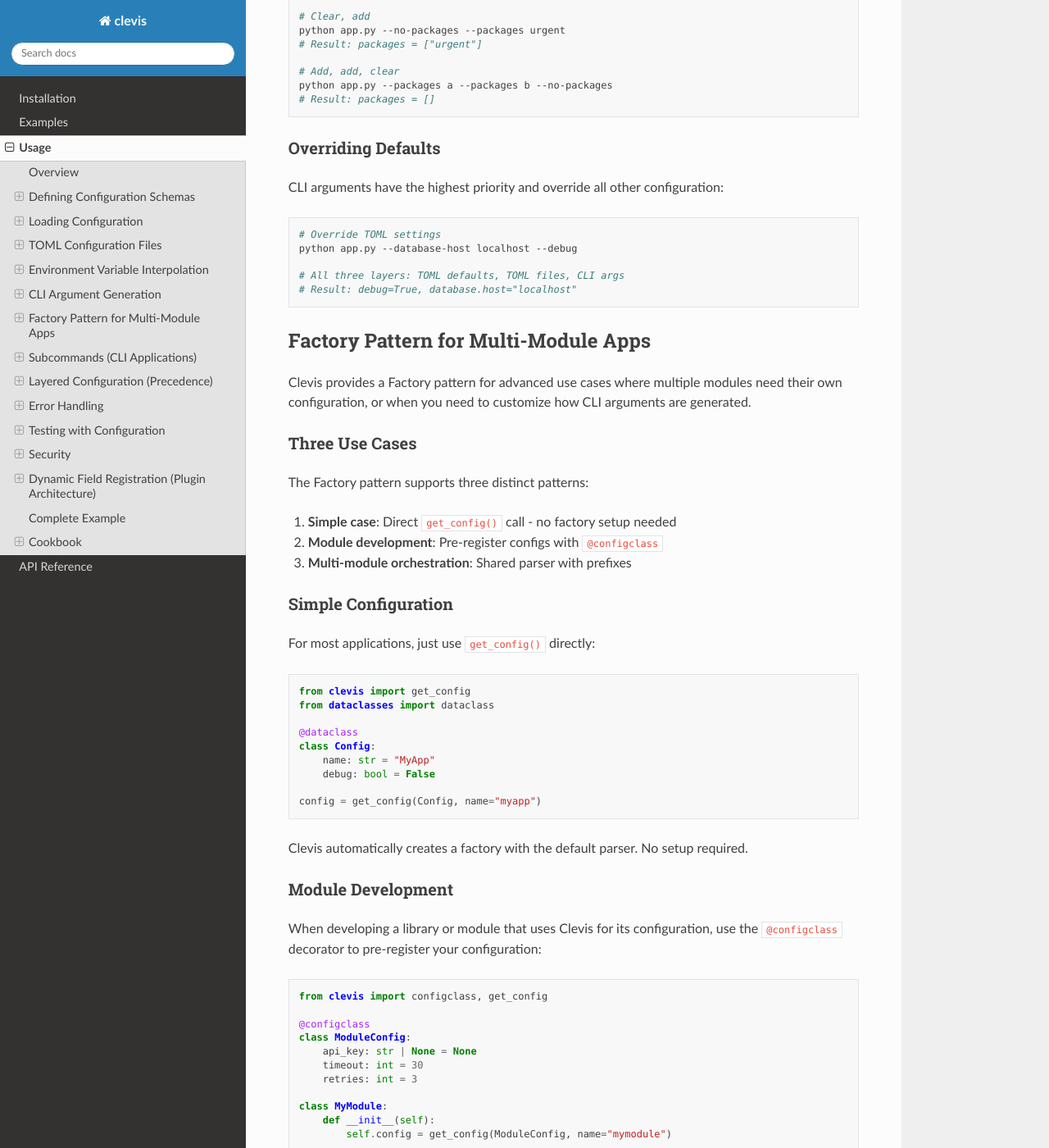
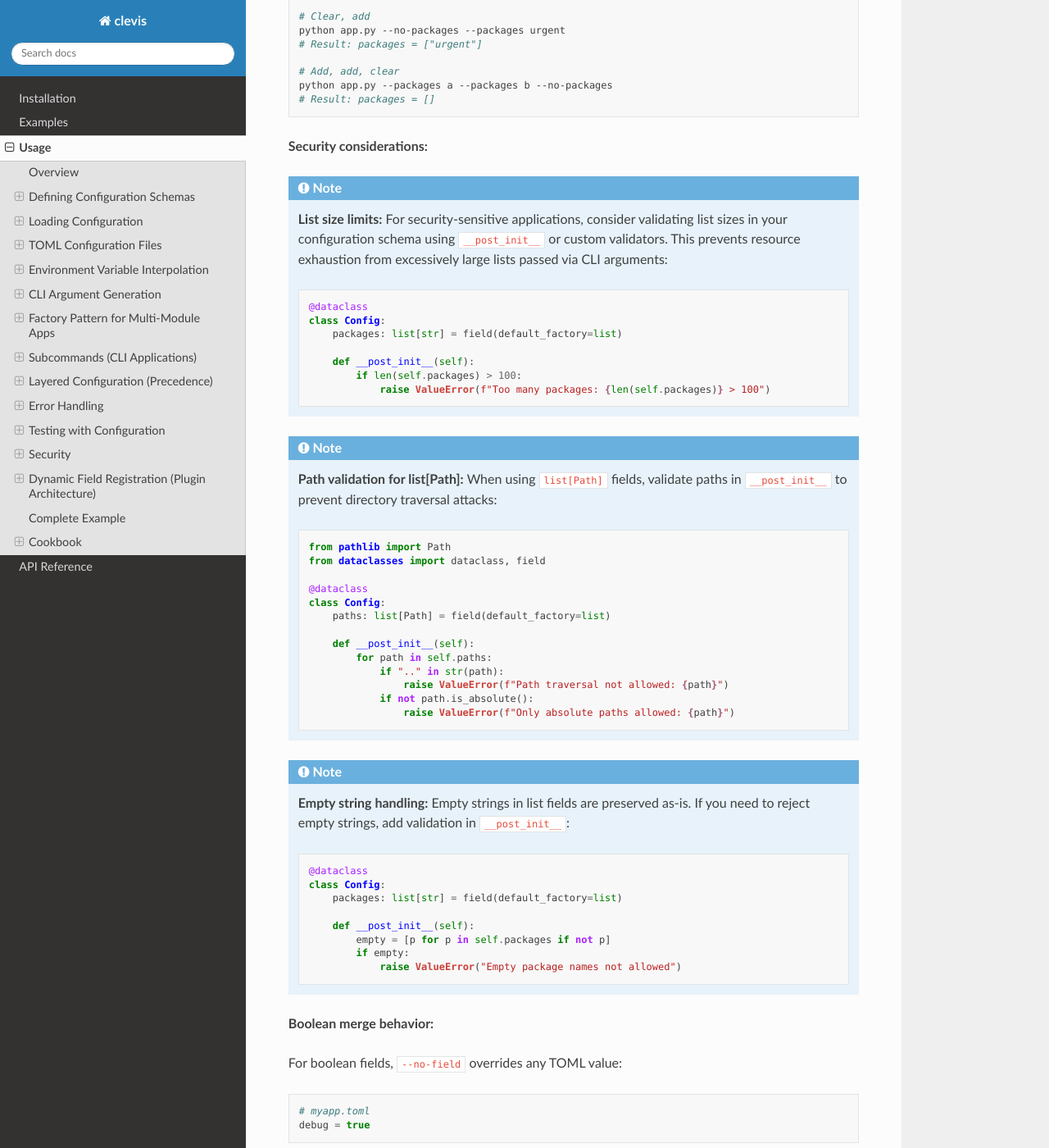
Before and after one commit to christophevg/clevis, a Sphinx documentation site: the page built from docs/usage.rst, in a window 1280 px wide and 1400 px high, scrolled down 7427 px. Shown: the whole window at 82% size. Built offline with Sphinx 7.4.7 and the Read the Docs theme 3.1.0, drawn with Linux system fonts in a browser that asks for light colours; some of the changed text lies outside the part shown.

Commit message:
feat: polish list-append CLI arguments (P3-005, P3-006, P3-007)
- Add security considerations to docs (size limits, path validation)
- Add type mismatch warning when TOML value is not a list
- Improve help messages to show element type
- Add tests for duplicate registration last-wins behavior
- Split optional list field test for clarity

🤖 Implemented together with a coding agent.

```diff
--- a/docs/usage.rst
+++ b/docs/usage.rst
@@ -395,6 +395,83 @@ When both ``--field`` and ``--no-field`` are provided, the **last one wins**:
    # Add, add, clear
    python app.py --packages a --packages b --no-packages
    # Result: packages = []
+
+**Security considerations:**
+
+.. note::
+
+   **List size limits:** For security-sensitive applications, consider validating
+   list sizes in your configuration schema using ``__post_init__`` or custom
+   validators. This prevents resource exhaustion from excessively large lists
+   passed via CLI arguments:
+
+   .. code-block:: python
+
+      @dataclass
+      class Config:
+          packages: list[str] = field(default_factory=list)
+
+          def __post_init__(self):
+              if len(self.packages) > 100:
+                  raise ValueError(f"Too many packages: {len(self.packages)} > 100")
+
+.. note::
+
+   **Path validation for list[Path]:** When using ``list[Path]`` fields, validate
+   paths in ``__post_init__`` to prevent directory traversal attacks:
+
+   .. code-block:: python
+
+      from pathlib import Path
+      from dataclasses import dataclass, field
+
+      @dataclass
+      class Config:
+          paths: list[Path] = field(default_factory=list)
+
+          def __post_init__(self):
+              for path in self.paths:
+                  if ".." in str(path):
+                      raise ValueError(f"Path traversal not allowed: {path}")
+                  if not path.is_absolute():
+                      raise ValueError(f"Only absolute paths allowed: {path}")
+
+.. note::
+
+   **Empty string handling:** Empty strings in list fields are preserved as-is.
+   If you need to reject empty strings, add validation in ``__post_init__``:
+
+   .. code-block:: python
+
+      @dataclass
+      class Config:
+          packages: list[str] = field(default_factory=list)
+
+          def __post_init__(self):
+              empty = [p for p in self.packages if not p]
+              if empty:
+                  raise ValueError("Empty package names not allowed")
+
+**Boolean merge behavior:**
+
+For boolean fields, ``--no-field`` overrides any TOML value:
+
+.. code-block:: toml
+
+   # myapp.toml
+   debug = true
+
+.. code-block:: bash
+
+   # CLI --no-debug overrides TOML
+   python app.py --no-debug
+   # Result: debug = False
+
+   # CLI --debug sets to True
+   python app.py --debug
+   # Result: debug = True
+
+This explicit control allows you to override TOML configuration from the command line.
 
 Overriding Defaults
 ~~~~~~~~~~~~~~~~~~~
```
Also changed, not shown: src/clevis/__init__.py (+7 -0 lines), 2 other files.
